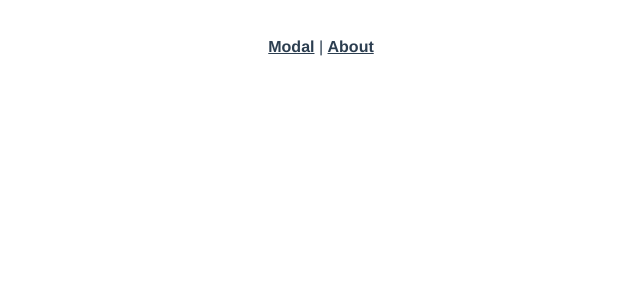
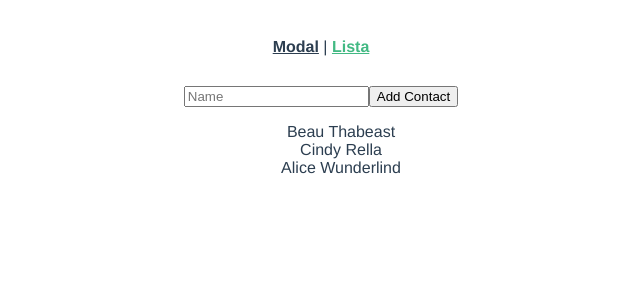
Before and after one commit to gabrielcaiana/Vue-animations, a Vue app: page /lista in a window 1280 px wide. Shown: the top 300 px of the page, without its empty margins (319-959 px from the left). Built offline with nearby package versions, Linux system fonts and the light colour scheme.

Commit message:
criando animacao de slide up

```diff
--- a/src/App.vue
+++ b/src/App.vue
@@ -2,7 +2,7 @@
   <div id="app">
     <div id="nav">
       <router-link to="/">Modal</router-link> |
-      <router-link to="/about">About</router-link>
+      <router-link to="/lista">Lista</router-link>
     </div>
     <transition name="slide-fade" mode="out-in">
       <router-view />
@@ -59,4 +59,13 @@
   transform: translateX(-30px);
   opacity: 0;
 }
+
+ .slide-up-enter {
+      transform: translateY(30px);
+      opacity: 0;
+    }
+
+    .slide-up-enter-active {
+      transition: all 0.5s ease;
+    }
 </style>
--- a/src/router/index.js
+++ b/src/router/index.js
@@ -1,30 +1,26 @@
 import Vue from "vue";
 import VueRouter from "vue-router";
-import Modal from "../views/Modal.vue";
-
 Vue.use(VueRouter);
 
 const routes = [
   {
     path: "/",
     name: "Modal",
-    component: Modal
+    component: () =>
+      import(/* webpackChunkName: "about" */ "../views/Modal.vue"),
   },
   {
-    path: "/about",
-    name: "About",
-    // route level code-splitting
-    // this generates a separate chunk (about.[hash].js) for this route
-    // which is lazy-loaded when the route is visited.
+    path: "/lista",
+    name: "Lista",
     component: () =>
-      import(/* webpackChunkName: "about" */ "../views/About.vue")
-  }
+      import(/* webpackChunkName: "about" */ "../views/List.vue"),
+  },
 ];
 
 const router = new VueRouter({
   mode: "history",
   base: process.env.BASE_URL,
-  routes
+  routes,
 });
 
 export default router;
--- a/src/views/About.vue
+++ /dev/null
@@ -1,5 +0,0 @@
-<template>
-  <div class="about">
-    <h1>This is an about page</h1>
-  </div>
-</template>
--- /dev/null
+++ b/src/views/List.vue
@@ -0,0 +1,35 @@
+<template>
+  <div>
+    <input v-model="newContact" placeholder="Name" type="text" />
+    <button @click="addContact">Add Contact</button>
+
+    <transition-group name="slide-up" tag="ul" appear>
+      <li v-for="(contact, index) in contacts" :key="index">
+        {{ contact }}
+      </li>
+    </transition-group>
+  </div>
+</template>
+
+<script>
+export default {
+  data() {
+    return {
+      newContact: "",
+      contacts: ["Beau Thabeast", "Cindy Rella", "Alice Wunderlind"],
+    };
+  },
+  methods: {
+    addContact() {
+      this.contacts.push(this.newContact);
+      this.newContact = "";
+    },
+  },
+};
+</script>
+
+<style scoped>
+ul {
+  list-style: none;
+}
+</style>
```
